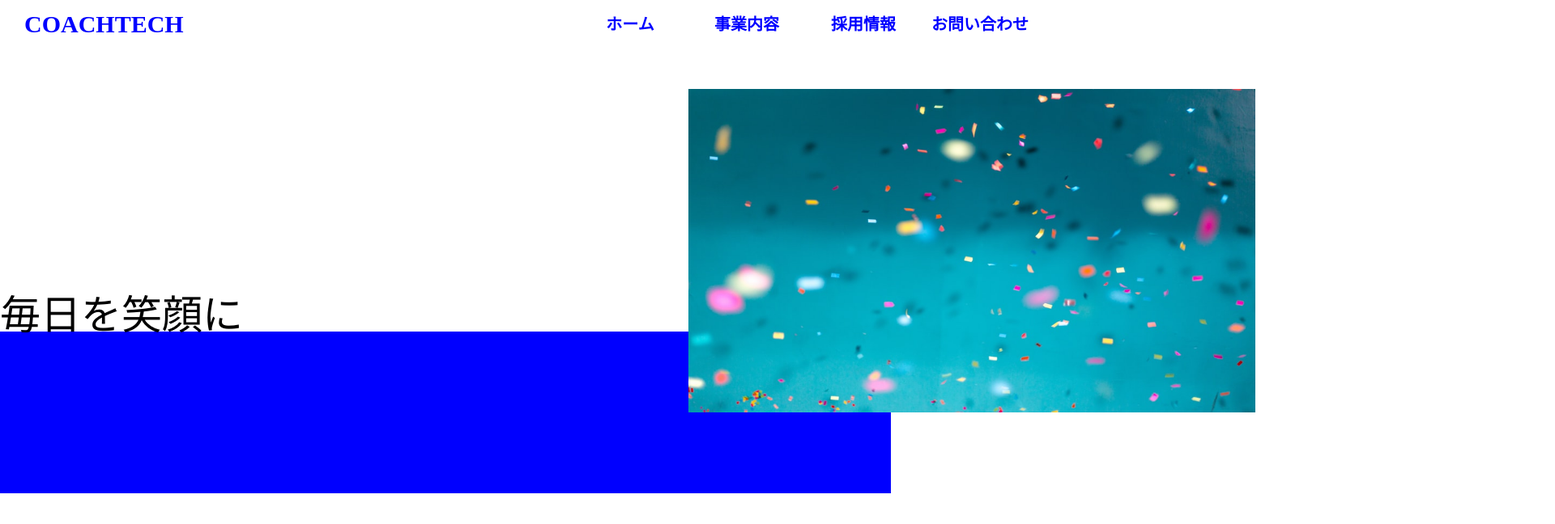
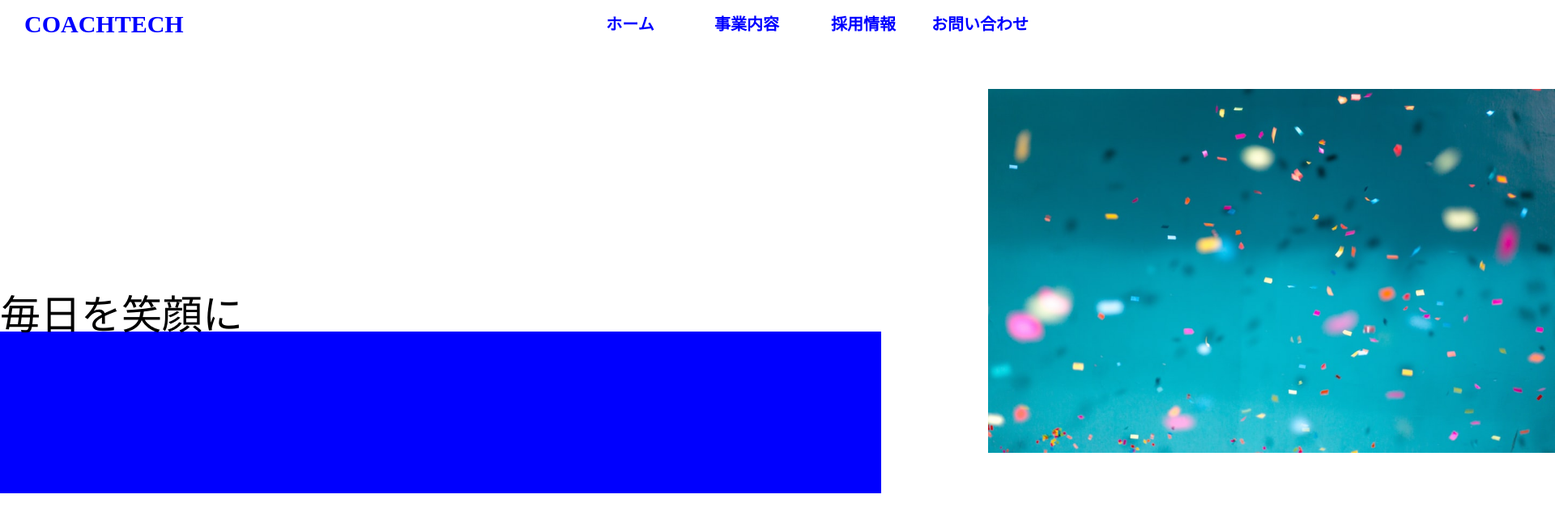
Before and after one commit to kawaje/20231012_kawateseiya_css, a plain HTML site: page 20231012_kawate/index.html in a window 1280 px wide. Shown: the whole page at 81% size, 1920 px wide, since content can reach past the window. Drawn offline with Linux system fonts and the light colour scheme.

Commit message:
任意のメッセージ

```diff
--- a/20231012_kawate/css/style.css
+++ b/20231012_kawate/css/style.css
@@ -1,18 +1,22 @@
 body {
     height: 700px;
 }
+
 .header {
     display: flex;
     justify-content: space-between;
 }
-.header__left  {
+
+.header__left {
     font-size: 30px;
     margin: 15px 30px;
     color: blue;
 }
+
 nav {
     text-align: center;
 }
+
 nav ul li {
     list-style: none;
     display: inline-block;
@@ -20,26 +24,34 @@ nav ul li {
     width: 20%;
     min-width: 120px;
 }
-.header__right{
+
+.header__right {
     font-size: 20px;
     text-decoration: none;
     font-weight: bold;
-    color:blue;
+    color: blue;
 }
+
 .img__box {
     position: relative;
     top: 350px;
-    width: 1100px;
+    width: 85%;
     height: 200px;
+    display: block;
     background-color: blue;
 }
-.card__img img{
+
+.card__img {
     position: absolute;
     top: -300px;
-    left: 850px;
+    left: 1220px;
+}
+
+.card__img img {
     width: 700px;
-    height: 400px;
+    height: 450px;
 }
+
 .img__text {
     font-size: 50px;
     font-weight: lighter;
```
